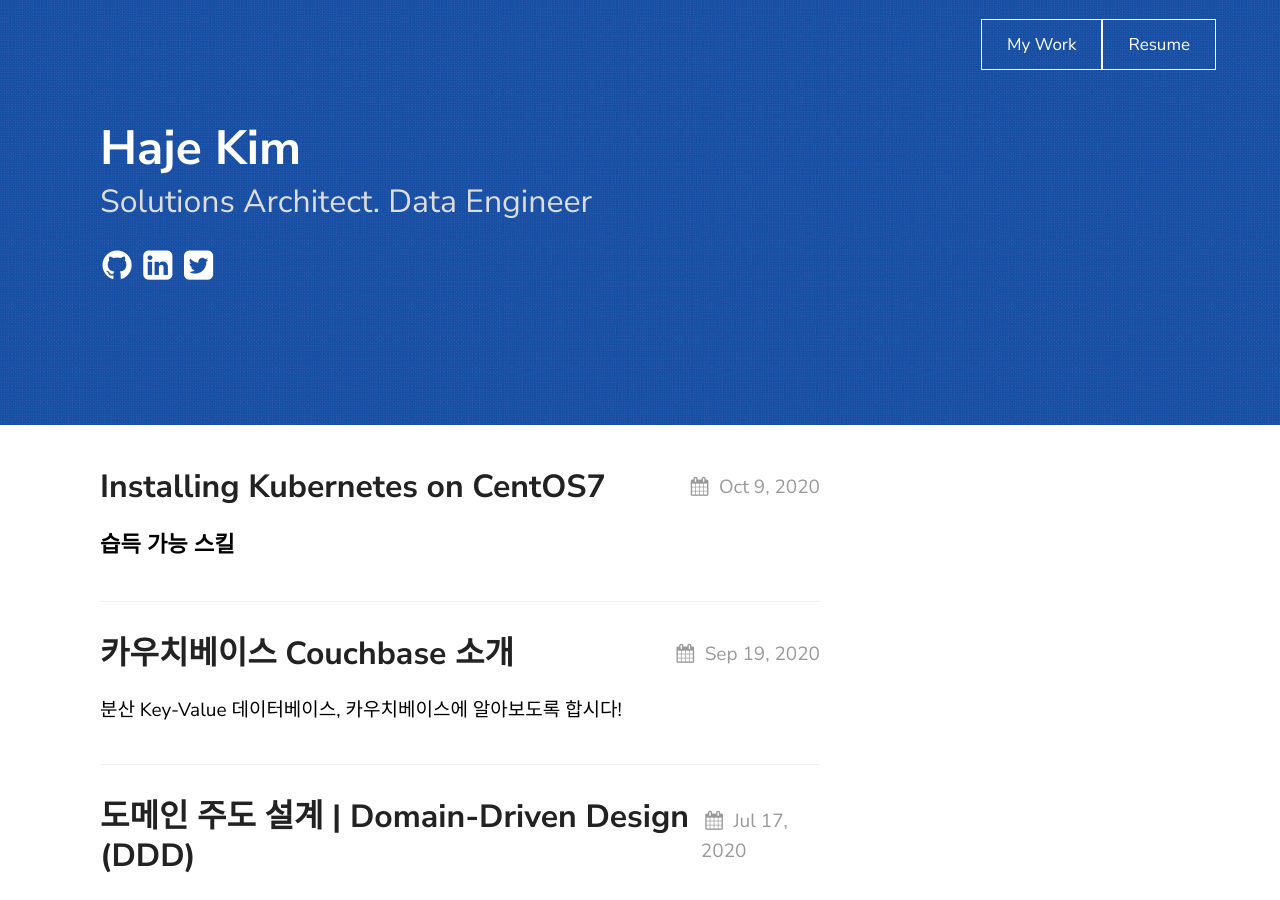
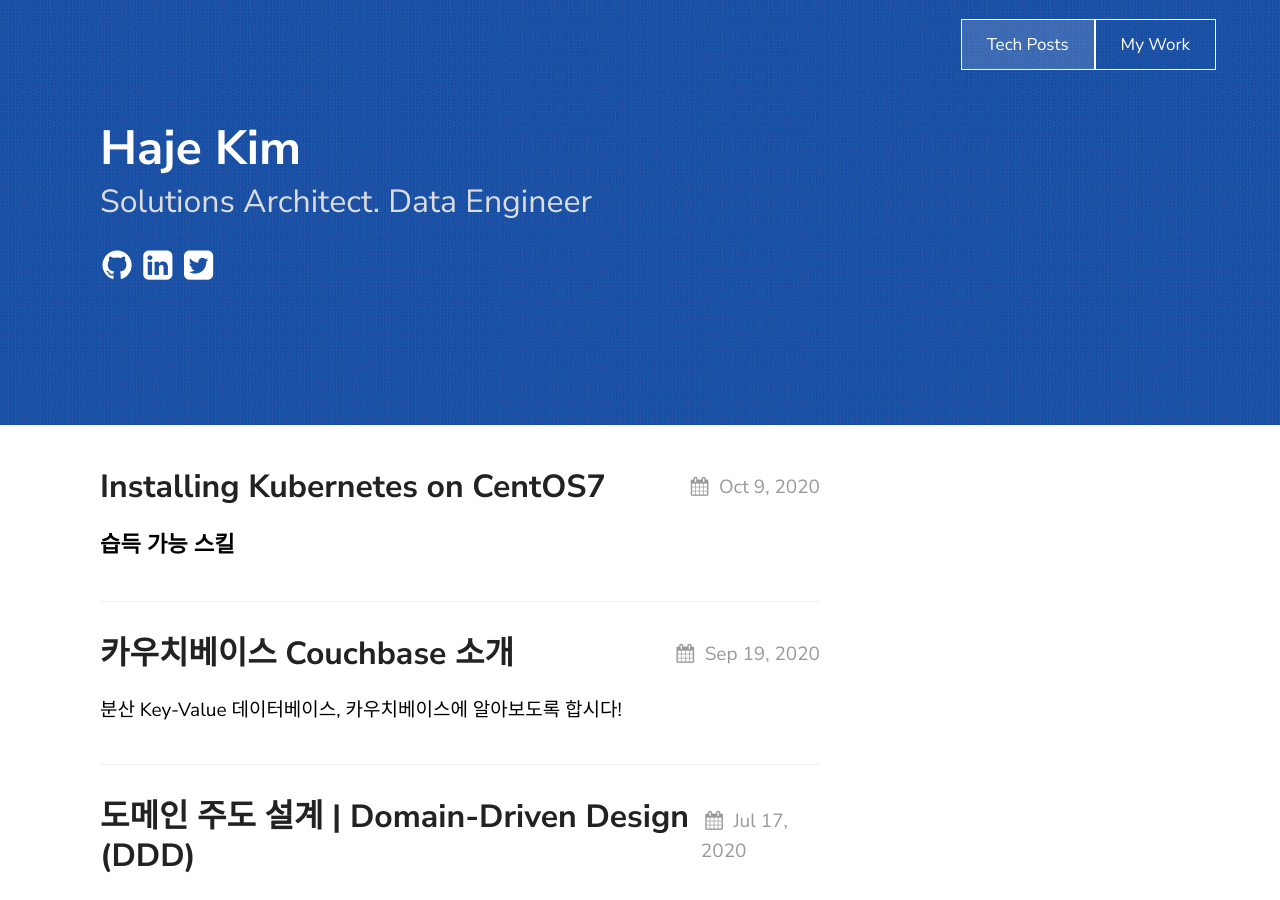
Before and after one commit to hajekim/hajekim.github.io, a Jekyll site: the page built from index.md, in a window 1280 px wide and 900 px high. Built offline with Jekyll 4.4.1, drawn with Linux system fonts in a browser that asks for light colours.

Commit message:
Fixing config yaml

```diff
--- a/_config.yml
+++ b/_config.yml
@@ -25,10 +25,10 @@ texture:
   showNav: true
   showPicker: false
   navigation:
+    - title: Tech Posts
+      url: "/"
     - title: My Work
       url: "/my-work"
-    - title: Resume
-      url: "/resume"
 
   # generate social links in footer
   social_links:
```
